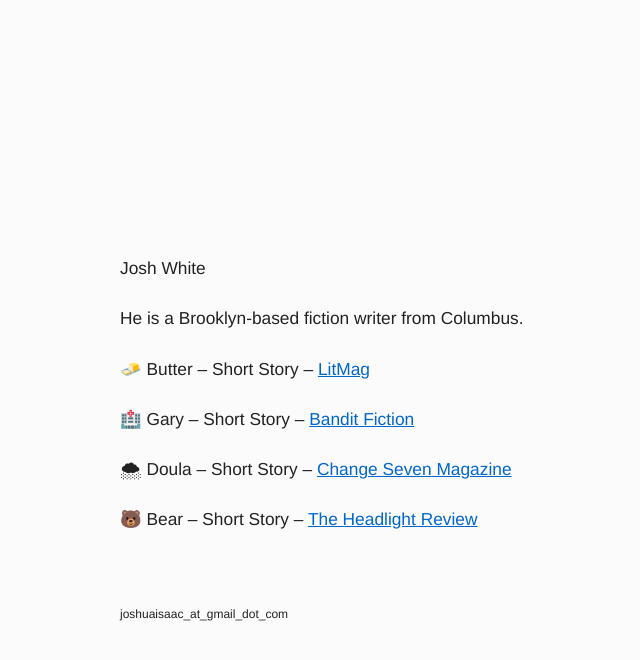
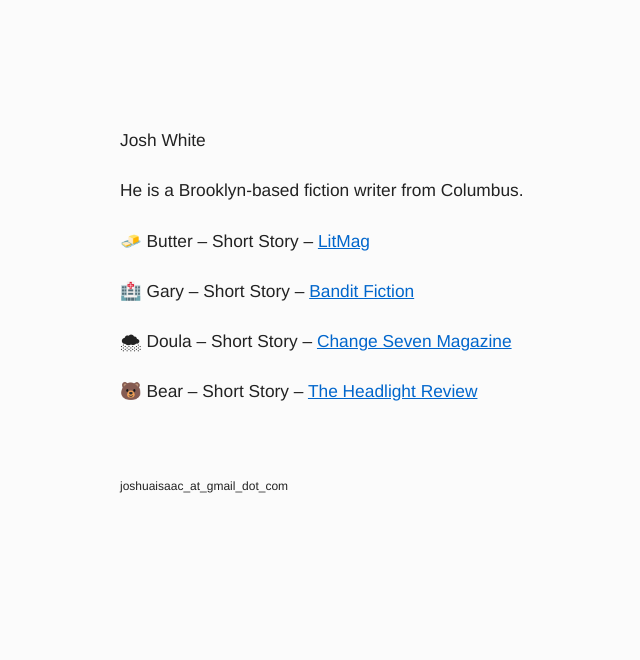
Before and after one commit to 000josh000/joshwhite.me, a plain HTML site: page index.html in a window 1280 px wide. Shown: the whole page, without its empty margins (136-776 px from the left). Drawn offline with Linux system fonts and the light colour scheme.

Commit message:
Update style.css

```diff
--- a/style.css
+++ b/style.css
@@ -18,7 +18,7 @@ body {
 	font-family: "Helvetica Neue", Arial, Helvetica, sans-serif;
 	line-height: 1.4;
 	margin-top:  10%;
-	margin:      20%;
+	margin-left: 20%;
 }
 
 h1, h2, h3, h4, h5, h6 {
```
